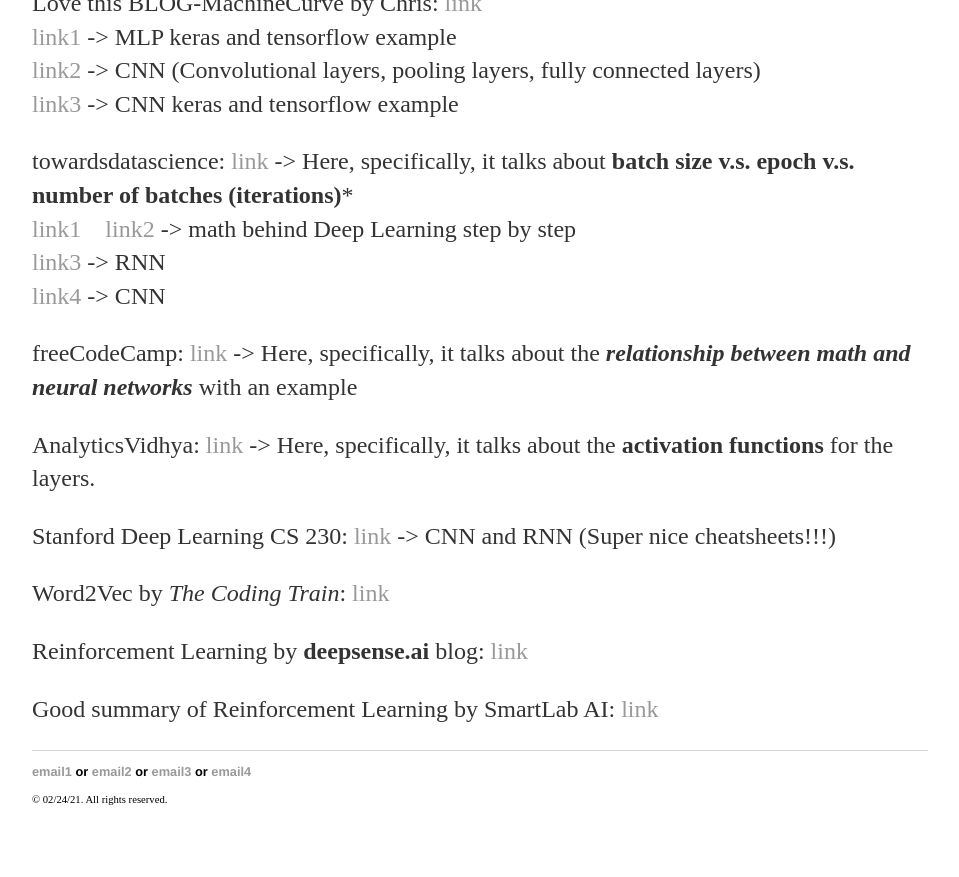
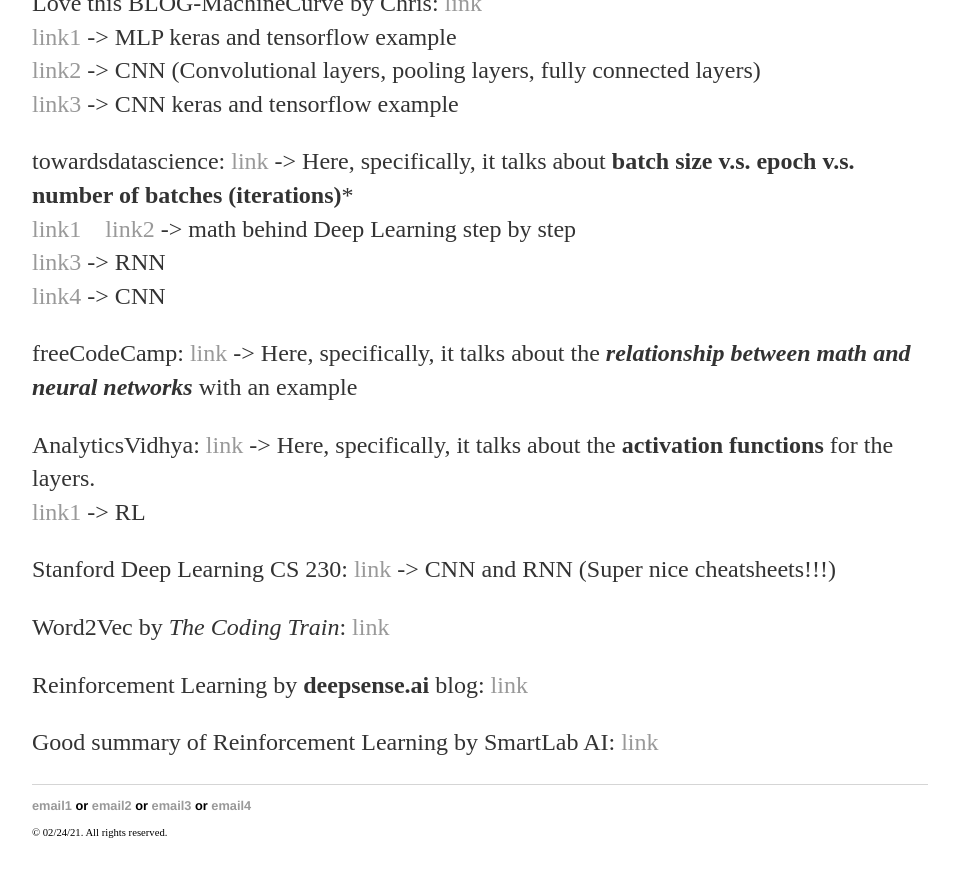
Before and after one commit to yjkweon24/yjkweon24.github.io, a Jekyll site: the page built from _posts/2019-03-16-Academic.md, in a window 1280 px wide and 900 px high, scrolled down 1819 px. Shown: the top 877 px of the window, without its empty margins (160-1119 px from the left). Built offline with Jekyll 4.4.1, drawn with Linux system fonts in a browser that asks for light colours.

Commit message:
Update 2019-03-16-Academic.md

```diff
--- a/_posts/2019-03-16-Academic.md
+++ b/_posts/2019-03-16-Academic.md
@@ -55,6 +55,7 @@
 freeCodeCamp: [link](https://www.freecodecamp.org/news/connections-between-deep-learning-physics-and-pure-mathematics-part-i-947abeb3a5dd/) -> Here, specifically, it talks about the ***relationship between math and neural networks*** with an example
 
 AnalyticsVidhya: [link](https://www.analyticsvidhya.com/blog/2020/01/fundamentals-deep-learning-activation-functions-when-to-use-them/#:~:text=The%20main%20advantage%20of%20using,neurons%20at%20the%20same%20time.&text=Due%20to%20this%20reason%2C%20during,neurons%20which%20never%20get%20activated.) -> Here, specifically, it talks about the **activation functions** for the layers.
+<br/>[link1](https://www.analyticsvidhya.com/blog/2017/01/introduction-to-reinforcement-learning-implementation/) -> RL
 
 Stanford Deep Learning CS 230: [link](https://stanford.edu/~shervine/teaching/cs-230/cheatsheet-convolutional-neural-networks) -> CNN and RNN (Super nice cheatsheets!!!)
 
```
